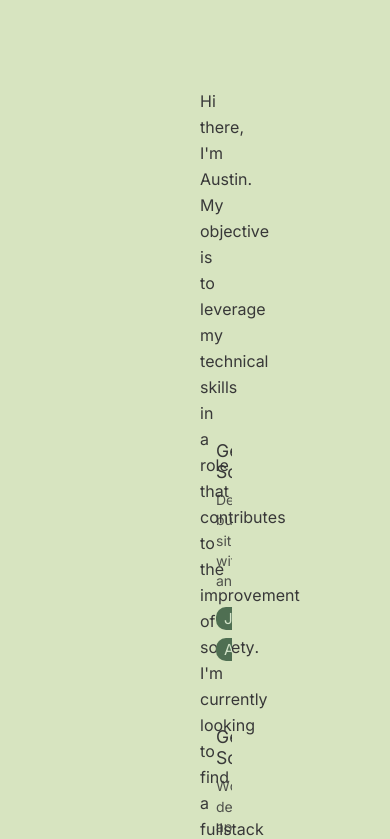
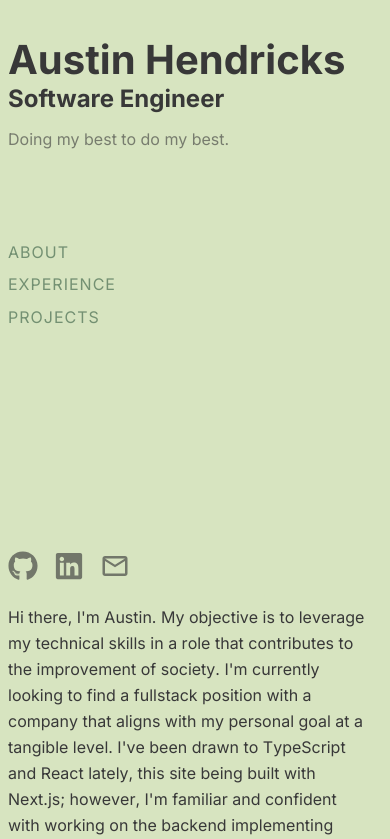
Before and after one commit to hendraustin/hendraustin.github.io, a Next.js app: page / in a window 390 px wide. Shown: the top 839 px of the page. Built offline with nearby package versions, Linux system fonts and the light colour scheme.

Commit message:
Add responsive styling

```diff
--- a/src/app/components/panel.module.css
+++ b/src/app/components/panel.module.css
@@ -5,7 +5,6 @@
 .left_panel,
 .right_panel {
     position: sticky;
-    width: 50%;
     top: 0;
     bottom: 0;
     background-color: transparent;
@@ -15,8 +14,9 @@
 
 .left_panel {
     height: 100%;
+    width: 50vw;
     padding-top: 3rem;
-    padding-left: 12rem;
+    padding-left: 12%;
     left: 0;
     z-index: 999;
 }
@@ -33,6 +33,14 @@
 
 .left_panel p {
     opacity: .6;
+}
+
+.right_panel {
+    position: sticky;
+    width: 50vw;
+    right: 0;
+    padding-top: 4rem;
+    padding-right: 5vw;
 }
 
 .sections {
@@ -64,9 +72,22 @@
     color: #4F6F52;
 }
 
-.right_panel {
-    position: sticky;
-    right: 0;
-    padding-top: 4rem;
-    padding-right: 10rem;
+@media screen and (min-width: 900px) {
+    .left_panel {
+        width: 45vw;
+    }
+    .right_panel {
+        width: 55vw;
+    }
 }
+
+@media screen and (max-width: 950px) {
+    .flexbox {
+        display: block;
+    }
+    .left_panel, .right_panel {
+        padding: 0;
+        width: 100vw;
+        position: static;
+    }
+}
--- a/src/app/components/sections/sections.module.css
+++ b/src/app/components/sections/sections.module.css
@@ -12,13 +12,16 @@
     opacity: 1;
 }
 
+@media screen and (min-width: 1000px) and (max-width: 1600px) {
+    .about {
+        padding-right: 15%;
+    }
+}
+
 .experience {
     height: 40em;
     top: 0;
-    box-sizing: border-box;
-    list-style-type: none;
     overflow: hidden;
-    background: transparent;
 }
 
 .projects {
@@ -33,6 +36,23 @@
     padding: 1em 1em 0.05em;
     border-radius: 10px;
     transition: background-color .15s;
+}
+
+
+@media screen and (min-width: 950px) and (max-width: 1100px) {
+    .experience_item,
+    .project_item,
+    .resume_item {
+        width: 45vw;
+    }
+}
+
+@media screen and (max-width: 950px) {
+    .experience_item,
+    .project_item,
+    .resume_item {
+        width: 85%;
+    }
 }
 
 .experience_item:hover {
```
